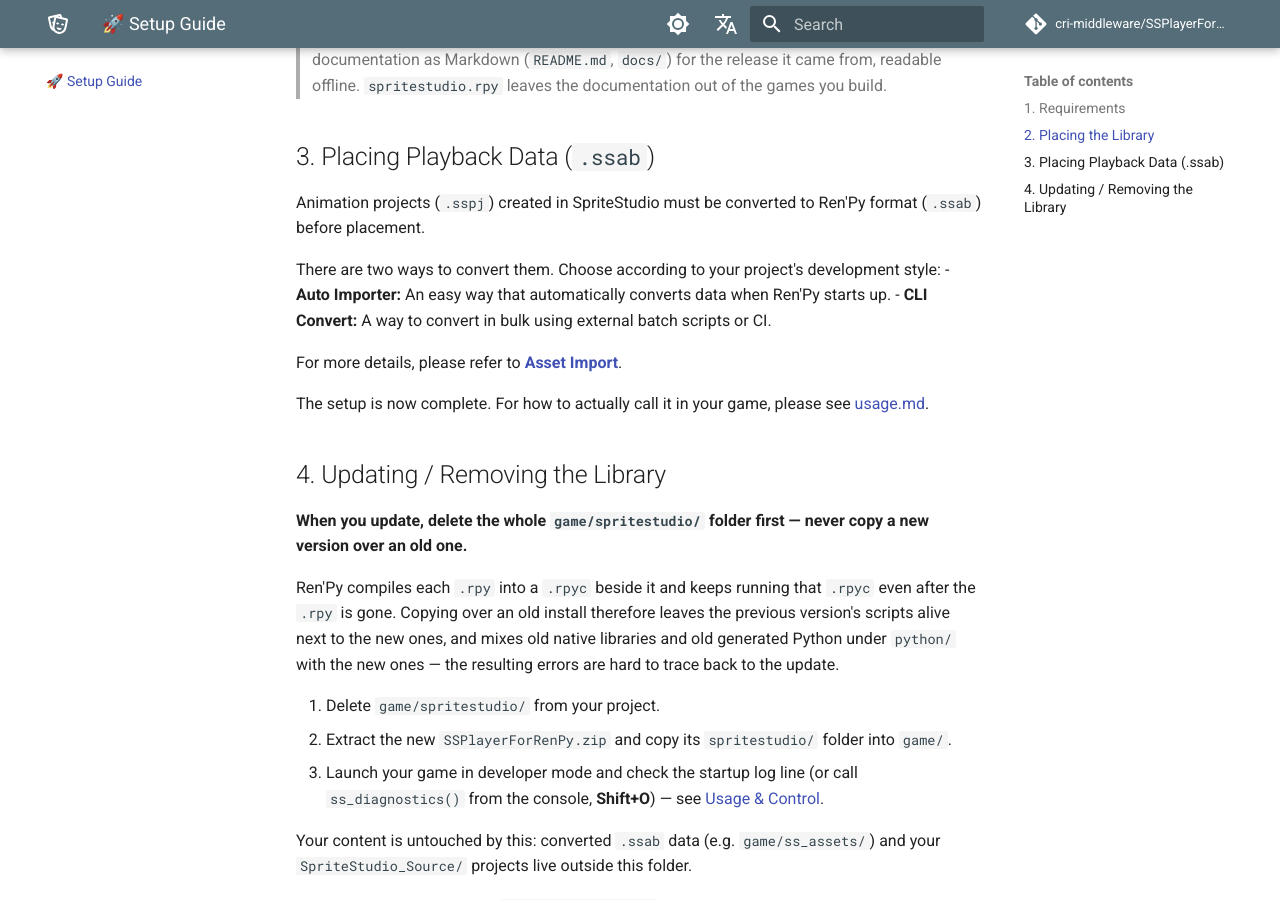
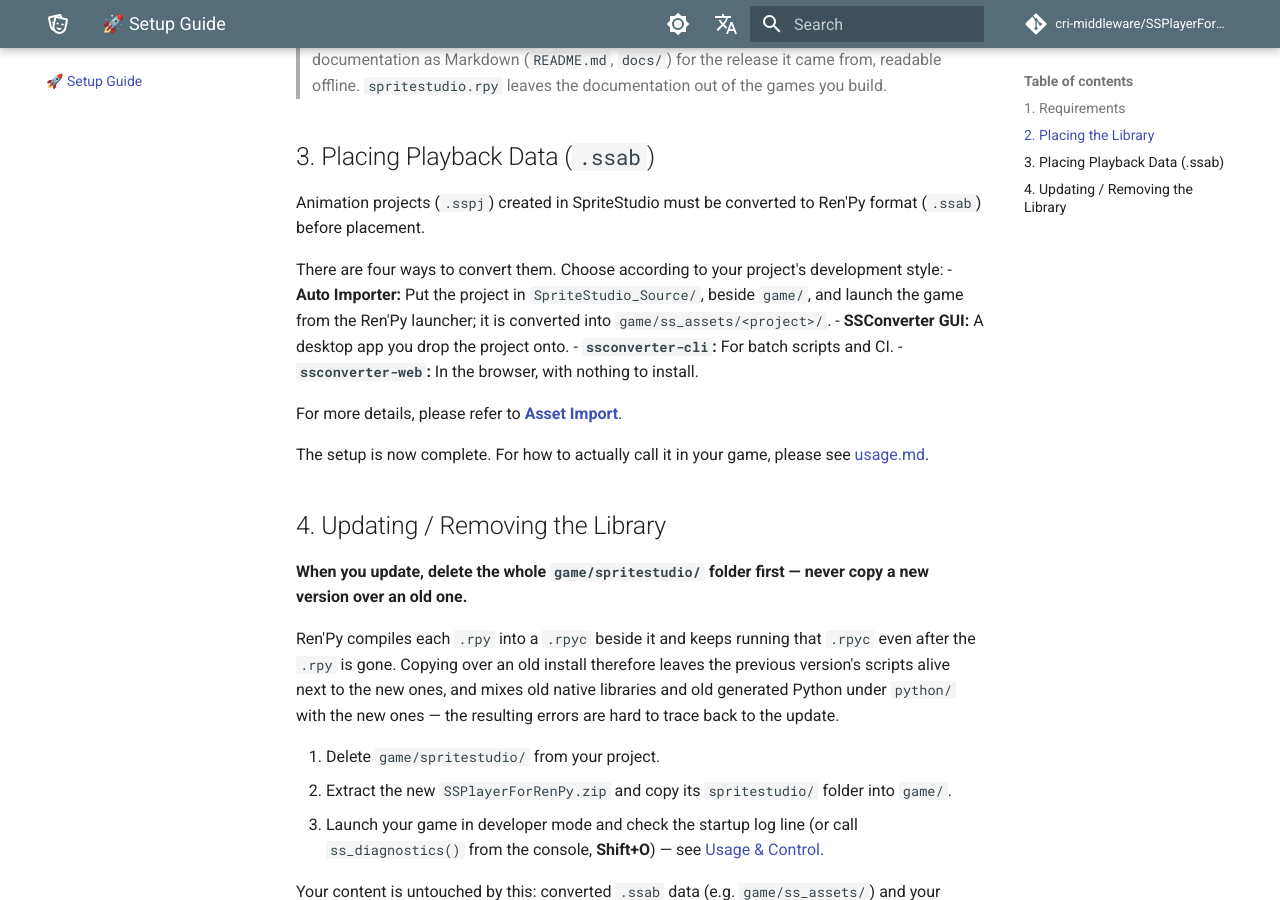
Before and after one commit to cri-middleware/SSPlayerForRenPy, an MkDocs documentation site: the page built from docs/en/setup.md, in a window 1280 px wide and 900 px high, scrolled down 583 px. Built offline with MkDocs 1.6.1 and Material for MkDocs 9.7.7, drawn with Linux system fonts in a browser that asks for light colours; comment, search, counter and statistics services are not loaded.

Commit message:
Point setup and usage at the quickest route to a first animation
Setup listed two ways to convert while Asset Import describes four, and
said of the Auto Importer only that it converts on startup. It now lists
all four, with where the Auto Importer takes its input and writes its
output. Usage opens on a screen adding SSPlayer(); a tip above it says
that `show ringo wait1` already works, and that section 2 explains it.

```diff
--- a/docs/en/setup.md
+++ b/docs/en/setup.md
@@ -14,9 +14,11 @@ Download the latest package — [`SSPlayerForRenPy.zip`](https://github.com/cri-
 ## 3. Placing Playback Data (`.ssab`)
 Animation projects (`.sspj`) created in SpriteStudio must be converted to Ren'Py format (`.ssab`) before placement.
 
-There are two ways to convert them. Choose according to your project's development style:
-- **Auto Importer:** An easy way that automatically converts data when Ren'Py starts up.
-- **CLI Convert:** A way to convert in bulk using external batch scripts or CI.
+There are four ways to convert them. Choose according to your project's development style:
+- **Auto Importer:** Put the project in `SpriteStudio_Source/`, beside `game/`, and launch the game from the Ren'Py launcher; it is converted into `game/ss_assets/<project>/`.
+- **SSConverter GUI:** A desktop app you drop the project onto.
+- **`ssconverter-cli`:** For batch scripts and CI.
+- **`ssconverter-web`:** In the browser, with nothing to install.
 
 For more details, please refer to **[Asset Import](import.md)**.
 
```
Also changed, not shown: docs/en/usage.md (+5 -0 lines), docs/ja/setup.md (+5 -3 lines), docs/ja/usage.md (+3 -0 lines).
